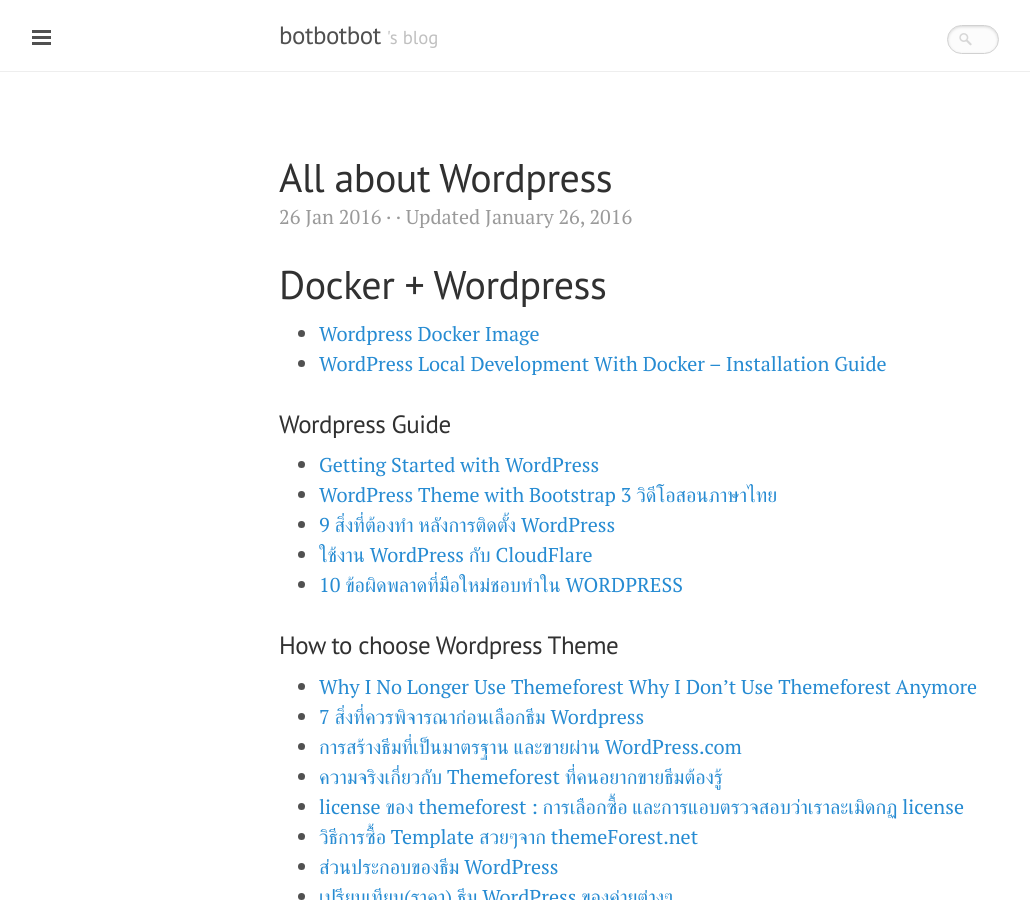
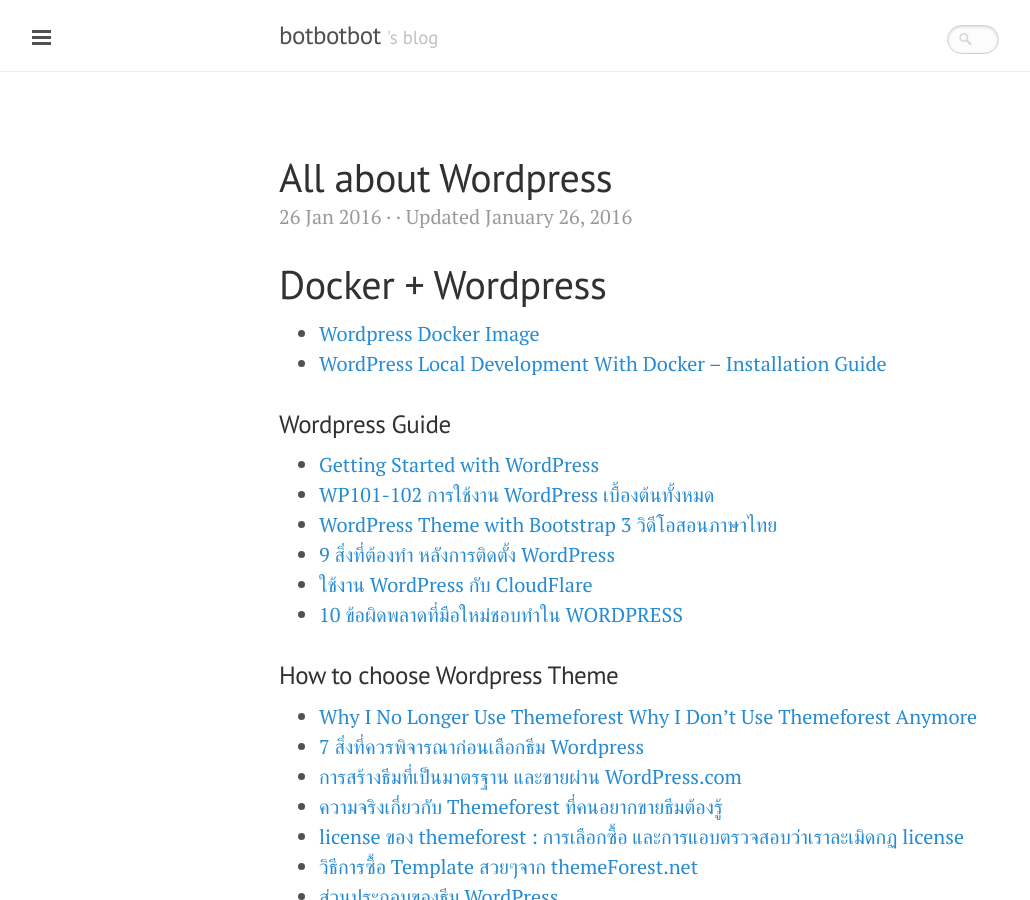
Before and after one commit to ibotdotout/ibotdotout.github.io, a Jekyll site: the page built from _posts/2016-01-26-wordpress.md, in a window 1280 px wide and 900 px high. Shown: the whole window, without its empty margins (1-1031 px from the left). Built offline with Jekyll 4.4.1, drawn with Linux system fonts in a browser that asks for light colours; nearby versions of some CDN libraries; Markdown is read by kramdown in place of the engine named in the settings; comment, search, counter and statistics services are not loaded.

Commit message:
Add video wp101-102 from skilllane

```diff
--- a/_posts/2016-01-26-wordpress.md
+++ b/_posts/2016-01-26-wordpress.md
@@ -16,6 +16,7 @@ Guide](https://warun.in.th/64-wordpress-local-development-with-docker-installati
 <!-- more -->
 ### Wordpress Guide
 * [Getting Started with WordPress](https://ithemes.com/publishing/getting-started-with-wordpress/)
+* [WP101-102 การใช้งาน WordPress เบื้องต้นทั้งหมด](https://www.skilllane.com/courses/wordpress-for-beginners)
 * [WordPress Theme with Bootstrap 3 วิดีโอสอนภาษาไทย](http://cloudcourse.io/course/wordpress-theme-and-bootstrap-3/)
 * [9 สิ่งที่ต้องทำ หลังการติดตั้ง WordPress](http://www.wpthaiuser.com/wordpress-basic-set-up/)
 * [ใช้งาน WordPress กับ CloudFlare](https://warun.in.th/7-ใช้งาน-wordpress-กับ-cloudflare)
```
